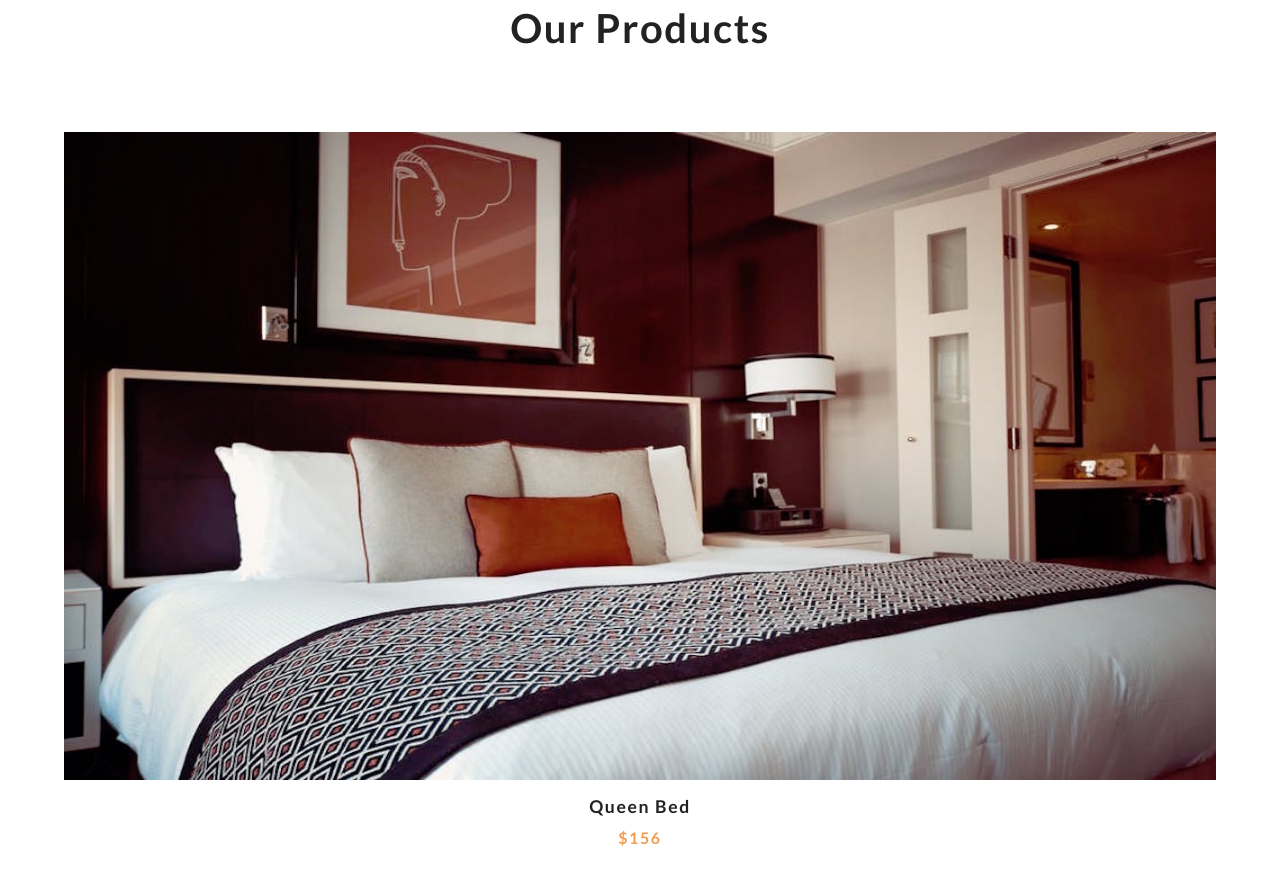
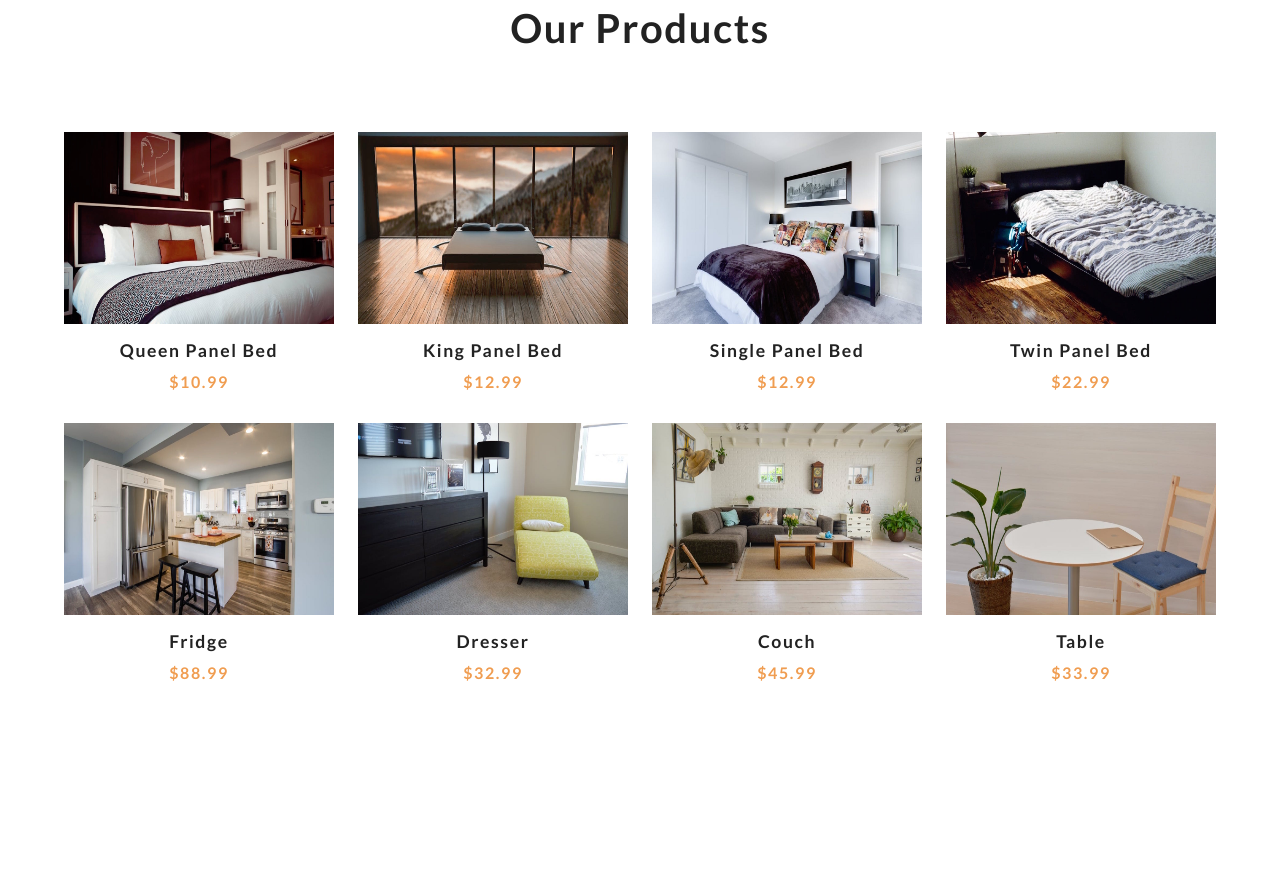
Before and after one commit to surili220/Comfy-House, a plain HTML site: page index.html in a window 1280 px wide. Shown: the part 860-1744 px from the top of the page. After the commit the page ends 1606 px from the top, so only its background shows below. Drawn offline with Linux system fonts and the light colour scheme.

Commit message:
Add files via upload

```diff
--- a/app.js
+++ b/app.js
@@ -21,14 +21,15 @@ class Products{
             let data = await result.json();
             let products = data.items;
             //extracting the data from json
-            products= products.map(item => {
 
-                const{title,price}=item.fields;
-                const{id}=item.sys;
-                const{image}=item.fields.image.fields.file.url;
-                return {title, price, id, image}
+            products = products.map(item => {
+                const { title, price } = item.fields;
+                const { id } = item.sys;
+                const image = item.fields.image.fields.file.url;
+                return { title, price, id, image };
+              });
 
-            })
+
 
              return products;
 
@@ -41,8 +42,33 @@ class Products{
 }
 //displaying the products
 class UI{
+    displayProducts(products) {
+        let result = "";
+        products.forEach(product => {
+          result += `
+       <!-- single product -->
+            <article class="product">
+              <div class="img-container">
+                <img
+                  src=${product.image}
+                  alt="product"
+                  class="product-img"
+                />
+                <button class="bag-btn" data-id=${product.id}>
+                  <i class="fas fa-shopping-cart"></i>
+                  add to bag
+                </button>
+              </div>
+              <h3>${product.title}</h3>
+              <h4>$${product.price}</h4>
+            </article>
+            <!-- end of single product -->
+       `;
+        });
+        productsDOM.innerHTML = result;
+      }
+    }
 
-}
 
 //local storage
 class  Storage{
@@ -54,6 +80,6 @@ const ui = new UI();
 const prod = new Products();
 
 //getting the products
-prod.getProducts().then(data => console.log(data));
+prod.getProducts().then(products => ui.displayProducts(products));
 
 })
--- a/index.html
+++ b/index.html
@@ -39,7 +39,7 @@
         <h2>Our Products</h2>
     </div>
     <div class="products-center">
-        <article class="product ">
+       <!-- <article class="product ">
             <div class="img-container">
                 <img src="./images/product-1.jpeg" alt="product" class="product-img">
                 <button class="bag-btn" data-id="1">
@@ -49,7 +49,7 @@
             </div>
             <h3>Queen Bed</h3>
             <h4>$156</h4>
-        </article>
+        </article>-->
     </div>
 </section>
 <!--end of products-->
```
